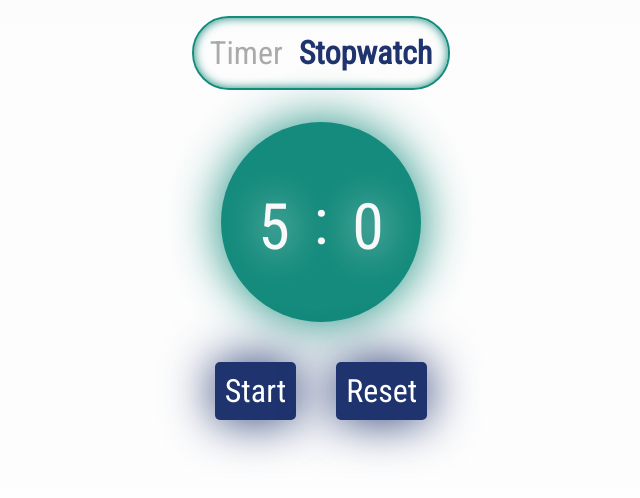
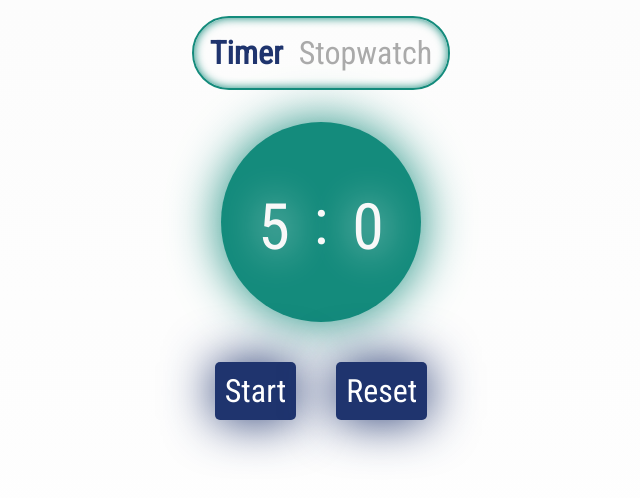
Before and after one commit to rayanfer32/react-timer-stopwatch, a React (Vite) app: page / in a window 1280 px wide. Shown: the top 498 px of the page, without its empty margins (319-959 px from the left). Built offline with nearby package versions, Linux system fonts and the light colour scheme.

Commit message:
🚑 Logic fix in timerMode

```diff
--- a/src/App.jsx
+++ b/src/App.jsx
@@ -9,12 +9,12 @@ export default function App() {
         <div className="app">
             <div className="menu-bar">
                 <div
-                    className={!timerMode ? "active" : null}
+                    className={timerMode ? "active" : null}
                     onClick={() => setTimerMode(true)}>
                     Timer
                     </div>
                 <div
-                    className={timerMode ? "active" : null}
+                    className={!timerMode ? "active" : null}
                     onClick={() => setTimerMode(false)}>
                     Stopwatch
                 </div>
```
